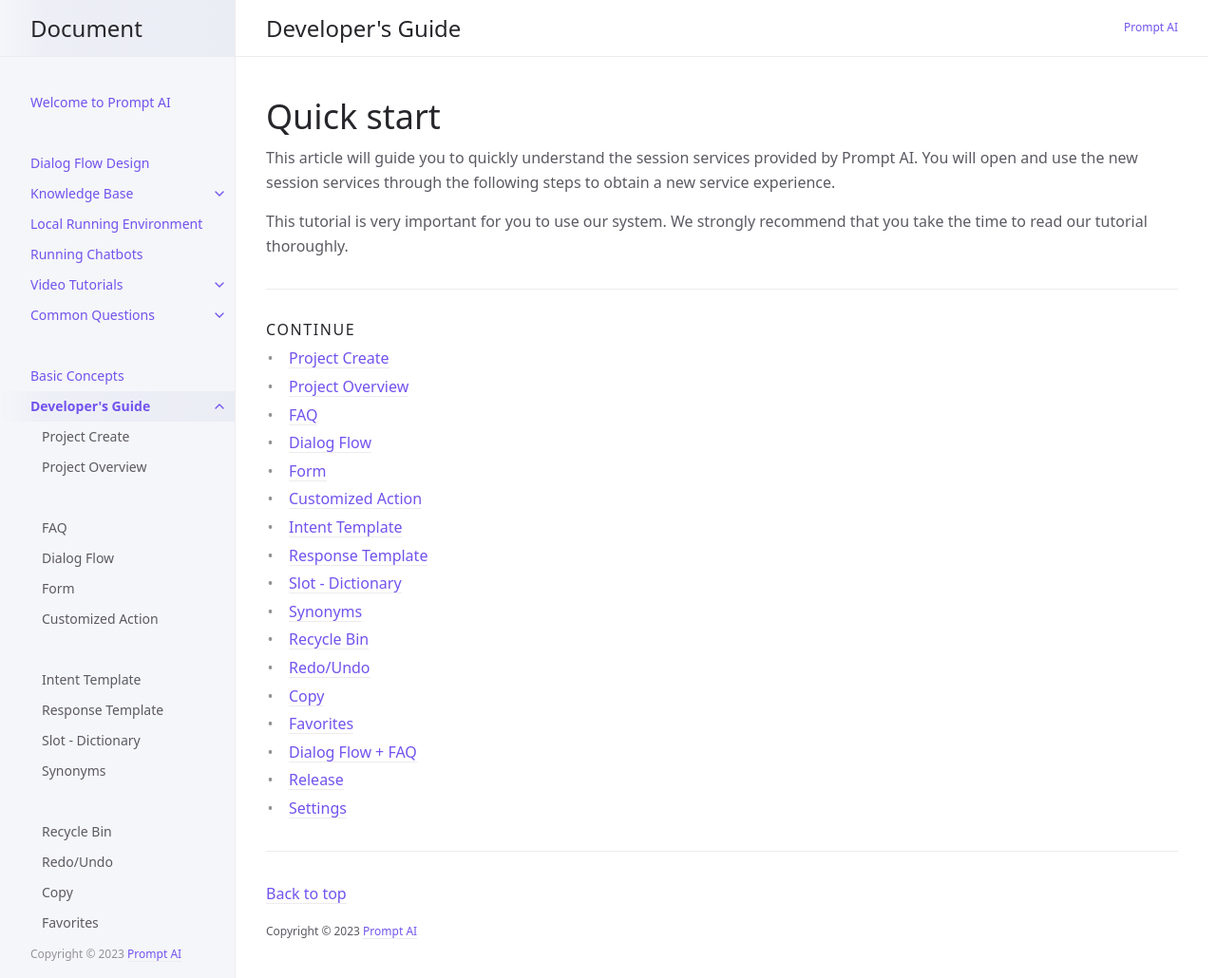
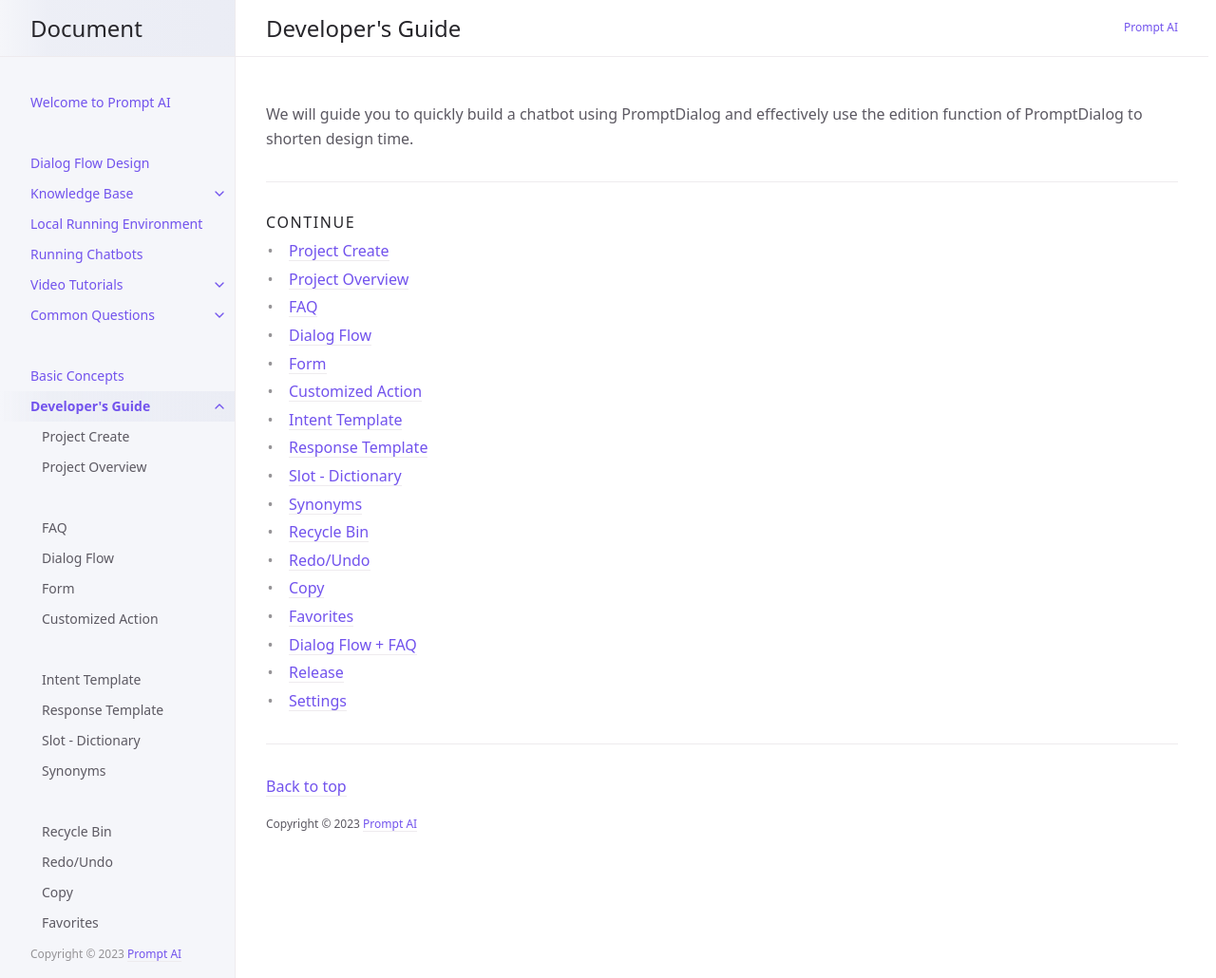
Before and after one commit to PromptAI/promptdialog, a Jekyll site: the page built from docs/tutorial/index.md, in a window 1280 px wide and 1030 px high. Shown: the whole window at 95% size. Built offline with Jekyll 4.4.1, drawn with Linux system fonts in a browser that asks for light colours.

Commit message:
Update index.md

```diff
--- a/docs/tutorial/index.md
+++ b/docs/tutorial/index.md
@@ -5,12 +5,4 @@ nav_order: 8
 has_children: true
 ---
 
-# Quick start
-
-{: .no_toc .header }
-
----
-
-This article will guide you to quickly understand the session services provided by Prompt AI. You will open and use the new session services through the following steps to obtain a new service experience.
-
-This tutorial is very important for you to use our system. We strongly recommend that you take the time to read our tutorial thoroughly.
+We will guide you to quickly build a chatbot using PromptDialog and effectively use the edition function of PromptDialog to shorten design time.
```
